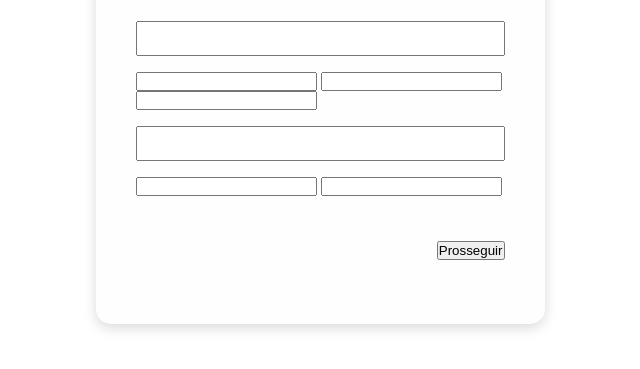
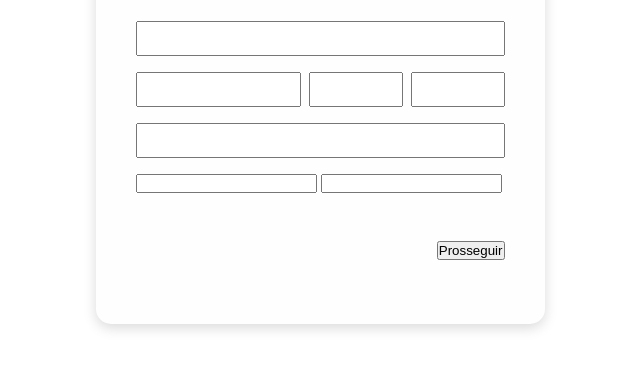
Before and after one commit to DP1lat/Exercise-DVV, a plain HTML site: page Formulario-de-Endereco/index.html in a window 1280 px wide. Shown: the part 307-676 px from the top of the page, without its empty margins (320-960 px from the left). Drawn offline with Linux system fonts and the light colour scheme.

Commit message:
Update styles.css

```diff
--- a/Formulario-de-Endereco/styles.css
+++ b/Formulario-de-Endereco/styles.css
@@ -67,3 +67,32 @@ body {
     align-self: stretch;
     flex-wrap: wrap;
 }
+
+.second-container {
+    display: flex;
+    align-items: flex-start;
+    gap: 8px;
+    align-self: stretch;
+}
+
+#street {
+    width: 165px;
+    display: flex;
+    padding: 8px;
+    flex-direction: column;
+    align-items: flex-start;
+    gap: 8px;
+    flex: 1 0 0;
+}
+
+#number,
+#neighborhood {
+    display: flex;
+    width: 70px;
+    height: 35px;
+    padding: 8px;
+    flex-direction: column;
+    align-items: flex-start;
+    gap: 8px;
+    flex: 1 0 0;
+}
```
